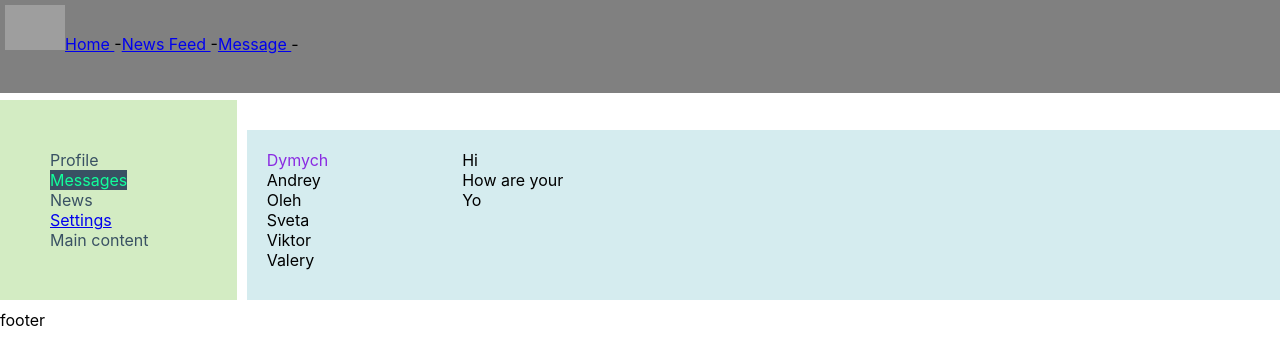
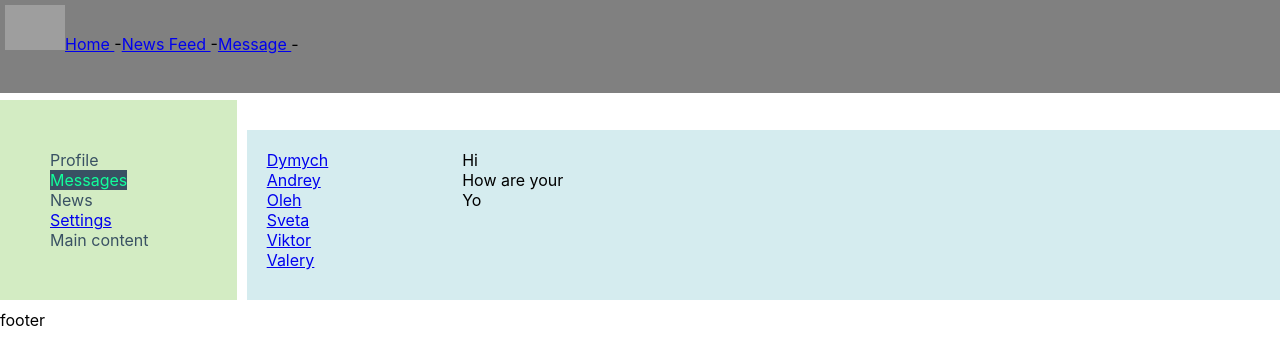
Before and after one commit to olehLaz/react-work, a React (Create React App) app: page /dialogs in a window 1280 px wide. Shown: the top 364 px of the page. Built offline with nearby package versions, Linux system fonts and the light colour scheme; grey boxes are pictures that could not be loaded.

Commit message:
Route exact  16112021_22

```diff
--- a/src/App.js
+++ b/src/App.js
@@ -18,7 +18,7 @@ const App = () => {
                 <Navbar/>
                 <div className='app-wrapper-content'>
                     <Routes>
-                        <Route path='/dialogs' element={<Dialogs/>}/>
+                        <Route exact path='/dialogs' element={<Dialogs/>}/>
                         <Route path='/profile' element={<Profile/>}/>
                     </Routes>
                 </div>
--- a/src/components/Dialogs/Dialogs.jsx
+++ b/src/components/Dialogs/Dialogs.jsx
@@ -1,27 +1,28 @@
 import React from 'react';
 import s from './Dialogs.module.css'
+import {NavLink} from "react-router-dom";
 
 const Dialogs = (props) => {
     return (
         <div className={s.dialogs}>
             <div className={s.dialogsItems}>
                 <div className={s.dialog + ' ' + s.active } >
-                    Dymych
+                    <NavLink to="/dialogs/1" >Dymych</NavLink>
                 </div>
                 <div className={s.dialog}>
-                    Andrey
+                    <NavLink to="/dialogs/2" >Andrey</NavLink>
                 </div>
                 <div className={s.dialog}>
-                    Oleh
+                    <NavLink to="/dialogs/3" >Oleh</NavLink>
                 </div>
                 <div className={s.dialog}>
-                    Sveta
+                    <NavLink to="/dialogs/4" >Sveta</NavLink>
                 </div>
                 <div className={s.dialog}>
-                    Viktor
+                    <NavLink to="/dialogs/5" >Viktor</NavLink>
                 </div>
                 <div className={s.dialog}>
-                    Valery
+                    <NavLink to="/dialogs/6" >Valery</NavLink>
                 </div>
             </div>
 
```
